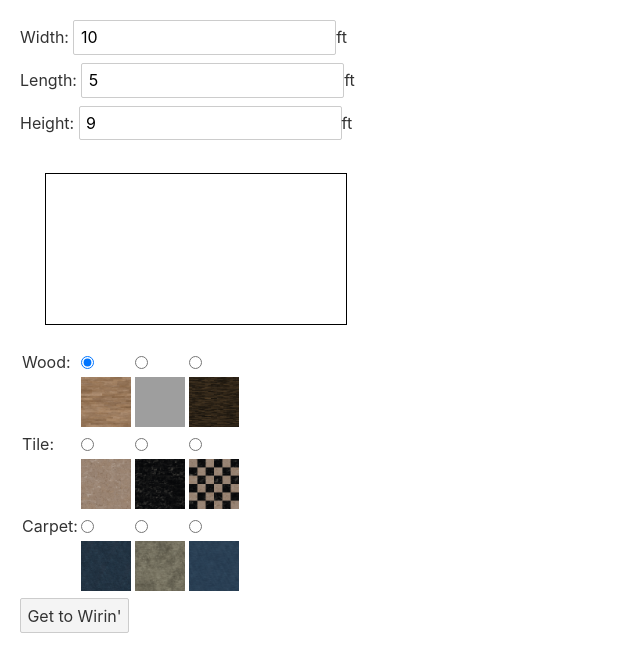
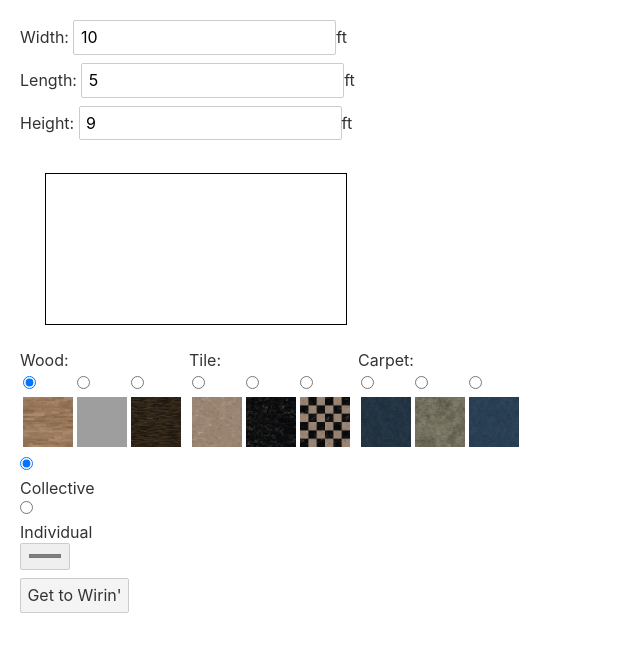
Before and after one commit to WasteofSpaceYT/3D-Wire-Diagram, a Svelte app in the folder diagram/: page / in a window 1280 px wide. Shown: the top 672 px of the page, without its empty margins (0-640 px from the left). Built offline with nearby package versions, Linux system fonts and the light colour scheme; grey boxes are pictures that could not be loaded.

Commit message:
Wall color added from home screne

```diff
--- a/diagram/src/routes/diagram.svelte
+++ b/diagram/src/routes/diagram.svelte
@@ -40,6 +40,7 @@
 	let placing: boolean = false;
 	let cube: THREE.Mesh;
 	let floorCorners: THREE.Vector3[];
+	let wallColor: string | string[] = "#808080"
 	let wallHeight: number = 9;
 	let showing: "Floor" | "Ceiling" = "Floor";
 	let navShow: "receptacles" | "switches" | "lights" = "receptacles";
@@ -67,14 +68,15 @@
 	let url = location.href;
 	try {
 		let params = url.split("?")[1].split("&");
-		if (params.length != 4) {
+		if (params.length != 5) {
 			alert("Invalid arguments");
 		}
 		if (
 			params[0].split("=")[0] != "width" ||
 			params[1].split("=")[0] != "length" ||
 			params[2].split("=")[0] != "height" ||
-			params[3].split("=")[0] != "floor"
+			params[3].split("=")[0] != "floor" ||
+			params[4].split("=")[0] != "wallColor"
 		) {
 			alert("Invalid arguments");
 		}
@@ -82,25 +84,34 @@
 			params[0].split("=")[0] != "width" ||
 			params[1].split("=")[0] != "length" ||
 			params[3].split("=")[0] != "floor" ||
-			(params[2].split("=")[0] != "height" && params.length == 4)
+			params[4].split("=")[0] != "wallColor" ||
+			(params[2].split("=")[0] != "height" && params.length == 5)
 		) {
 			width = 5;
 			length = 10;
 			height = 9;
 			floorMaterial = "wood1";
+			wallColor = ["#808080", "#808080", "#808080", "#808080"];
 		} else {
 			width = parseInt(params[0].split("=")[1]);
 			length = parseInt(params[1].split("=")[1]);
 			height = parseInt(params[2].split("=")[1]);
 			floorMaterial = params[3].split("=")[1];
+			if(params[4].split("=")[1].startsWith("#")){
+				console.log(wallColor)
+				wallColor = [params[4].split("=")[1], params[4].split("=")[1], params[4].split("=")[1], params[4].split("=")[1]];
+			} else if(params[4].split("=")[1].startsWith("[")){
+				wallColor = params[4].split("=")[1].replace("[", "").replace("]", "").replaceAll("%22", "").split(",");
+			}
 		}
 	} catch (err) {
 		width = 5;
 		length = 10;
 		height = 9;
 		floorMaterial = "wood1";
+		wallColor = ["#808080", "#808080", "#808080", "#808080"]
 	}
-
+	console.log(typeof wallColor)
 	// Empty wall array
 	let walls: THREE.Object3D<THREE.Event>[] = [];
 
@@ -322,28 +333,28 @@
 		NWall = new Mesh(
 			new THREE.BoxGeometry(height, 0.05, length),
 			new THREE.MeshBasicMaterial({
-				color: new THREE.Color(0x808080),
+				color: new THREE.Color(wallColor[0]),
 			})
 		);
 		NWall.position.x = width / 2;
 		SWall = new Mesh(
 			new THREE.BoxGeometry(height, 0.05, length),
 			new THREE.MeshBasicMaterial({
-				color: new THREE.Color(0x808080),
+				color: new THREE.Color(wallColor[1]),
 			})
 		);
 		SWall.position.x = -width / 2;
 		EWall = new Mesh(
 			new THREE.BoxGeometry(height, 0.05, width),
 			new THREE.MeshBasicMaterial({
-				color: new THREE.Color(0x808080),
+				color: new THREE.Color(wallColor[2]),
 			})
 		);
 		EWall.position.z = length / 2;
 		WWall = new Mesh(
 			new THREE.BoxGeometry(height, 0.05, width),
 			new THREE.MeshBasicMaterial({
-				color: new THREE.Color(0x808080),
+				color: new THREE.Color(wallColor[3]),
 			})
 		);
 		WWall.position.z = -length / 2;
@@ -374,7 +385,7 @@
 		renderer.setAnimationLoop(render);
 		// Set object names
 		floor.name = "Floor";
-		console.log("gay");
+		console.log(wallColor);
 		NWall.name = "NWall";
 		SWall.name = "SWall";
 		EWall.name = "EWall";
--- a/diagram/src/routes/home.svelte
+++ b/diagram/src/routes/home.svelte
@@ -4,6 +4,8 @@ import { onMount } from "svelte";
     let height = 9;
     let length = 5;
     let floorMat;
+    let wallColorType = "collective"
+    let wallColor: string | string[] = "#808080"
     onMount(() => {
         let room = document.getElementById("room");
         room.style.width = `${width*30}px`;
@@ -12,7 +14,13 @@ import { onMount } from "svelte";
     const submit = (e) => {
         const formDat = new FormData(e.target);
         floorMat = formDat.get("floor")
-        location.href = `/diagram?width=${width}&length=${length}&height=${height}&floor=${floorMat}`
+        if(wallColorType == "collective"){
+            wallColor = formDat.get("color").toString()
+        } else {
+            wallColor = [formDat.get("nwall").toString(), formDat.get("swall").toString(), formDat.get("ewall").toString(), formDat.get("wwall").toString()]
+        }
+        console.log(wallColor)
+        location.href = `/diagram?width=${width}&length=${length}&height=${height}&floor=${floorMat}&wallColor=${wallColor}`
     }
 </script>
 <div style="margin: 20px">
@@ -27,23 +35,42 @@ import { onMount } from "svelte";
     Height: <input type="number" bind:value={height} />ft
     <div id="room" style="border: 1px solid black; margin: 25px" />
     <form on:submit|preventDefault={submit}>
-    <table>
+    <table style="display: flex">
         <tr>Wood:
         <td><input type="radio" name="floor" value="wood1" checked><label><img src="/wood1.jpg" alt="" width=50 height = 50></label></td>
         <td><input type="radio" name="floor" value="wood2"><label><img src="/wood2.jpg" alt="" width=50 height = 50></label></td>
         <td><input type="radio" name="floor" value="wood3"><label><img src="/wood3.jpg" alt="" width=50 height = 50></label></td>
         </tr>
-        <tr>Tile:
+        <tr style="margin-left: 5px">Tile:
             <td><input type="radio" name="floor" value="tile1"><label><img src="/tile1.jpg" alt="" width=50 height = 50></label></td>
         <td><input type="radio" name="floor" value="tile2"><label><img src="/tile2.jpg" alt="" width=50 height = 50></label></td>
         <td><input type="radio" name="floor" value="tile3"><label><img src="/tile3.jpg" alt="" width=50 height = 50></label></td>
         </tr>
-        <tr>Carpet:
+        <tr style="margin-left: 5px">Carpet:
             <td><input type="radio" name="floor" value="carpet1"><label><img src="/carpet1.jpg" alt="" width=50 height = 50></label></td>
         <td><input type="radio" name="floor" value="carpet2"><label><img src="/carpet2.jpg" alt="" width=50 height = 50></label></td>
         <td><input type="radio" name="floor" value="carpet3"><label><img src="/carpet3.jpg" alt="" width=50 height = 50></label></td>
         </tr>
     </table>
+    <div>
+        <input type="radio" name="wallColorType" value="collective" checked on:change={() => {document.getElementById("wallcolors").innerHTML = `<input type="color" value="#808080">`
+    wallColorType = "collective"}}>
+        <label>Collective</label>
+        <input type="radio" name="wallColorType" value="individual" on:change={() => {document.getElementById("wallcolors").innerHTML = `<div style="display: flex; margin: 5px"><label style="margin: 5px">North Wall</label>
+    <input type="color" name="nwall" value="#808080">
+    <label style="margin: 5px">South Wall </label>
+    <input type="color" name="swall" value="#808080">
+    <label style="margin: 5px">East Wall </label>
+    <input type="color" name="ewall" value="#808080">
+    <label style="margin: 5px">West Wall </label>
+    <input type="color" name="wwall" value="#808080">
+    </div>`
+    wallColorType = "individual"}}>
+    <label>Individual</label>
+    <div id="wallcolors">
+    <input type="color" name="color" value="#808080">
+    </div>
     <button type="submit">Get to Wirin'</button>
+    </div>
     </form>
 </div>
```
